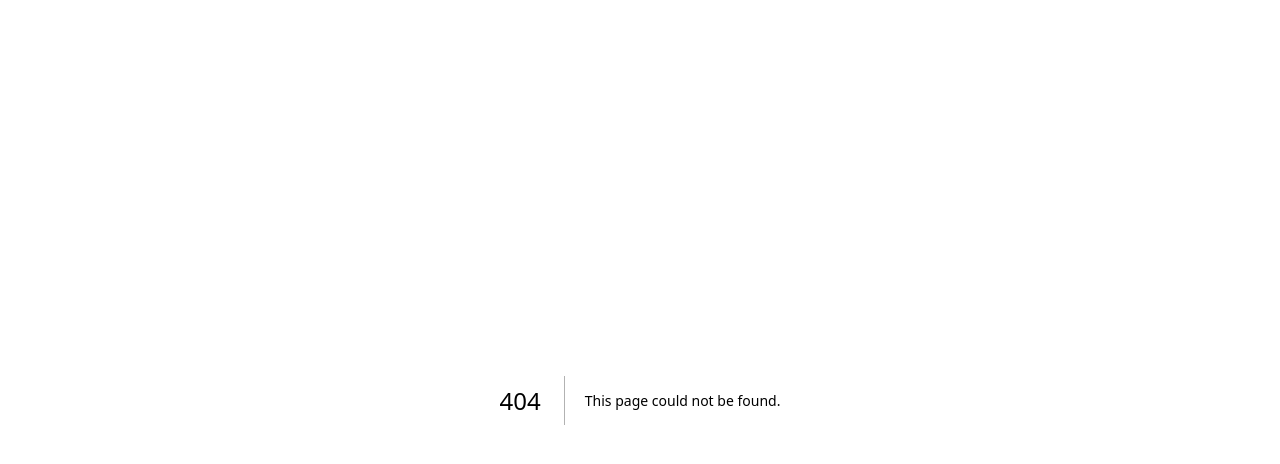
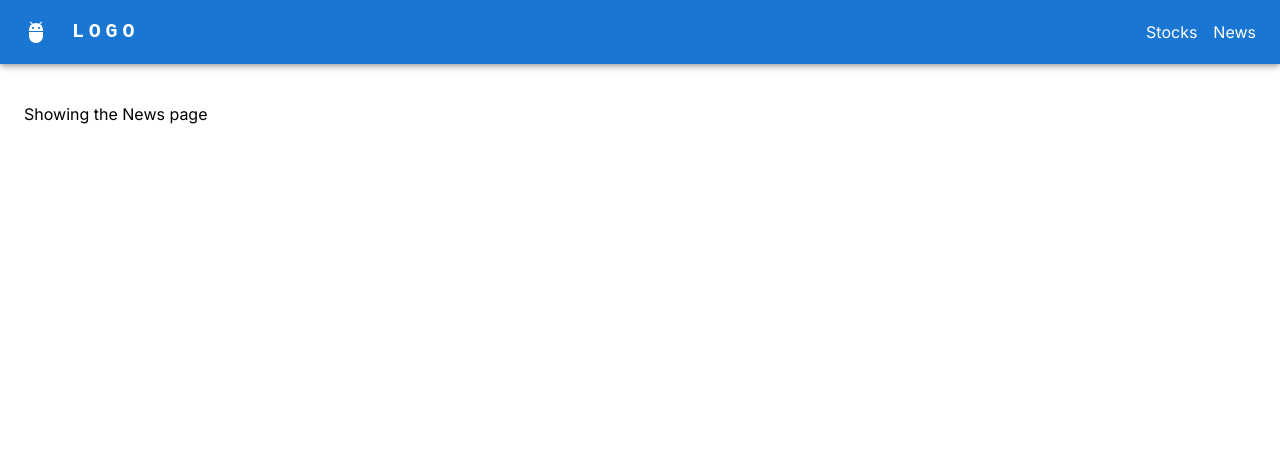
Before and after one commit to sherlyfebrianti96/FinancialModeling, a Next.js app: page /news in a window 1280 px wide. Before the commit this address had no page. Shown: the top 464 px of the page. Built offline with nearby package versions, Linux system fonts and the light colour scheme.

Commit message:
Create AppBar into Layout

```diff
--- a/package.json
+++ b/package.json
@@ -11,6 +11,7 @@
   "dependencies": {
     "@emotion/react": "^11.11.4",
     "@emotion/styled": "^11.11.5",
+    "@mui/icons-material": "^5.15.20",
     "@mui/material": "^5.15.20",
     "@mui/styled-engine-sc": "^6.0.0-alpha.18",
     "next": "14.2.4",
--- a/src/app/layout.tsx
+++ b/src/app/layout.tsx
@@ -1,6 +1,17 @@
 import type { Metadata } from "next";
 import { Inter } from "next/font/google";
 import "./globals.css";
+import {
+  AppBar,
+  Box,
+  Container,
+  Grid,
+  IconButton,
+  Toolbar,
+  Typography,
+} from "@mui/material";
+import { Adb } from "@mui/icons-material";
+import Link from "next/link";
 
 const inter = Inter({ subsets: ["latin"] });
 
@@ -16,7 +27,42 @@ export default function RootLayout({
 }>) {
   return (
     <html lang="en">
-      <body className={inter.className}>{children}</body>
+      <body className={inter.className}>
+        <AppBar position="fixed">
+          <Container maxWidth="xl">
+            <Toolbar disableGutters sx={{ gap: 2 }}>
+              <Adb sx={{ mr: 1 }} />
+              <Typography
+                variant="h6"
+                noWrap
+                component="a"
+                sx={{
+                  mr: 2,
+                  display: { xs: "none", md: "flex" },
+                  fontFamily: "monospace",
+                  fontWeight: 700,
+                  letterSpacing: ".3rem",
+                  color: "inherit",
+                  textDecoration: "none",
+                }}
+              >
+                LOGO
+              </Typography>
+              <Box flexGrow={1} />
+              <Box>
+                <Link href="/stocks">Stocks</Link>
+              </Box>
+              <Box>
+                <Link href="/news">News</Link>
+              </Box>
+            </Toolbar>
+          </Container>
+        </AppBar>
+        <Container maxWidth="xl" sx={{ paddingY: 5 }}>
+          <Toolbar />
+          {children}
+        </Container>
+      </body>
     </html>
   );
 }
--- /dev/null
+++ b/src/app/news/page.tsx
@@ -0,0 +1,5 @@
+const NewsPage = () => {
+    return <>Showing the News page</>;
+  };
+
+  export default NewsPage;
```
Also changed, not shown: 1 other file (tests, documents, lock files or other folders).
